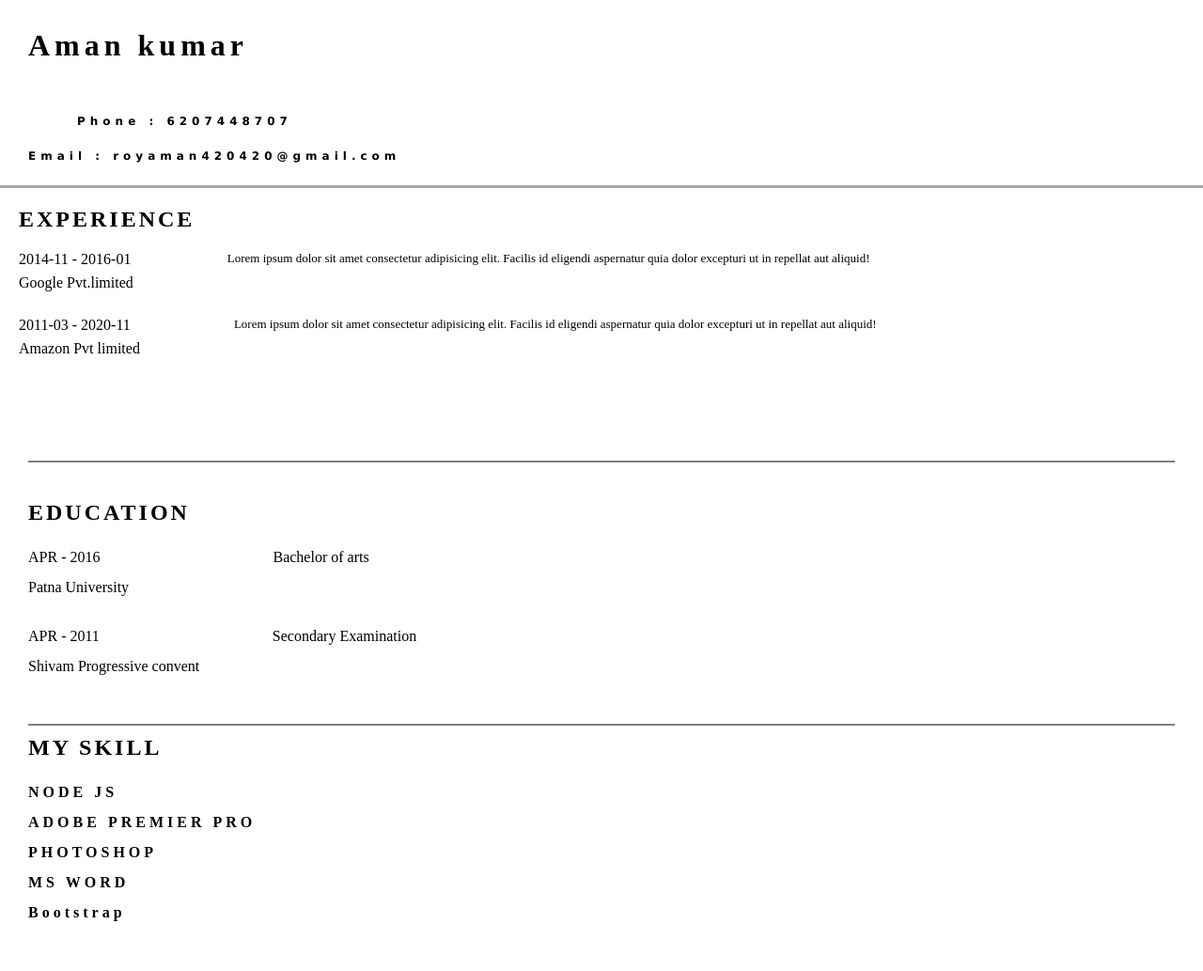
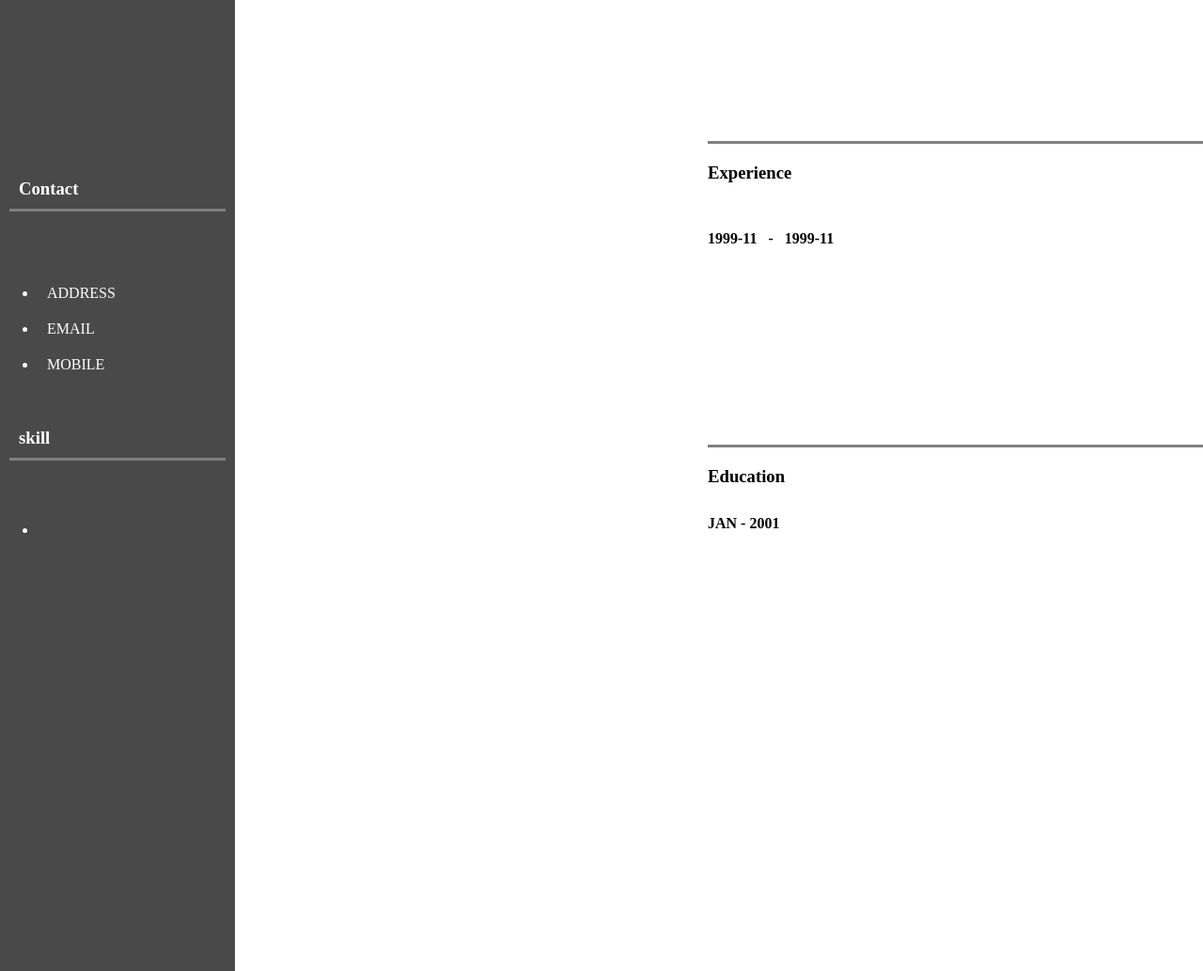
Before and after one commit to amanKumar689/resumeMaker, a website: page demo.html in a window 1280 px wide. Shown: the top 1033 px of the page at 94% size. Drawn offline with Linux system fonts and the light colour scheme.

Commit message:
all done after removing lorem 16th day

```diff
--- a/demo.html
+++ b/demo.html
@@ -4,107 +4,93 @@
 <head>
     <meta charset="UTF-8">
     <meta name="viewport" content="width=device-width, initial-scale=1.0">
-    <title>Document</title>
+    <title>1st </title>
     <style>
         * {
             padding: 0px;
             margin: 0px;
             box-sizing: border-box;
         }
-        .container{
-            max-height:1122px;
-        }
-        h1 {
-            height: 200px;
-            padding: 30px 0px 20px 30px;
-            border-bottom: 3px solid darkgray;
-            margin: 0px 0px 0px 0px;
-        font-family:Copperplate Gothic;
-        letter-spacing: 5px;
 
-         }
-
-        h1 p span {
-            font-size: 15px;
-            ;
+        li {
+            padding: 10px;
         }
 
-        section:nth-of-type(1) {
-            min-height: 290px;
-            padding: 20px;
+        ul:nth-of-type(2) li {
+            padding: 15px;
         }
+        .tab , .tab_2{
+            margin-bottom:20px;
+        }
+        .experience{
 
-        section:nth-of-type(2)
-        {
-            min-height: 250px;
-            padding:0px 30px 0px 30px;
-        }
-        section:nth-of-type(3)
-        {
-            min-height: 290px;
-            padding:30px;
         }
     </style>
 </head>
 
 <body>
+
     <div class="container">
-        <h1> Aman kumar <br/><br/>
-            <p> &nbsp;&nbsp;&nbsp;
-                <span style="font-size:12px ;font-family:Lucida Sans;letter-spacing: 5px;">Phone :  6207448707 </span> <br/>
-                <span style="font-size:12px;font-family:Lucida Sans;letter-spacing: 5px;">Email : royaman420420@gmail.com</span>
 
-            </p>
-        </h1>
-        <section>
-            <h2 style="margin-bottom:20px;font-family: Lucida Fax;letter-spacing: 3px;"> EXPERIENCE</h2>
+        <div class="first" style="height:1122px;width:250px;position: absolute;padding:180px 10px 10px 10px;background-color:rgb(73, 73, 73);color:white">
 
-            <div class="tab" style="margin-bottom:20px;position: relative;">
+            <h3 style="padding:10px;border-bottom:3px solid gray;margin:0px 0px 50px 0px;font-family:Lucida Fax;">Contact</h3> <br/>
+            <ul style="padding-left:30px">
 
-                <span>2014-11 - 2016-01<br/><span style="line-height: 2;"> Google Pvt.limited</span> </span>
-                <span style="font-size: 13px;position: absolute;top:0px;margin-left:100px;">
-                    Lorem ipsum dolor sit amet consectetur adipisicing elit. Facilis id eligendi aspernatur quia dolor excepturi ut in repellat aut aliquid!</span></div><div class="tab" style="margin-bottom:20px;position: relative;">
+                <li> ADDRESS <br/> <span style="font-size: 10px;"> </span></li>
+                <li> EMAIL <br/> <span style="font-size: 10px;"> </span></li>
+                <li>MOBILE <br/> <span style="font-size: 10px;">  </span></li>
 
-          <span>2011-03 - 2020-11<br/><span style="line-height: 2;"> Amazon Pvt limited</span> </span>
-          <span style="font-size: 13px;position: absolute;top:0px;margin-left:100px;">
-              Lorem ipsum dolor sit amet consectetur adipisicing elit. Facilis id eligendi aspernatur quia dolor excepturi ut in repellat aut aliquid!</span></div>
+            </ul>
+            <br/>
+            <h3 style="padding:10px;border-bottom:3px solid gray;margin:20px 0px 50px 0px;font-family:Lucida Fax;">skill</h3>
+            <ul style="padding-left:30px">
+
+                <li><br/></li>
+
+            </ul>
+
+        </div>
+
+        <div class="second" style="height:1122px;width:537px;position: absolute;right:0px;padding-left:10px;">
 
 
 
-        </section>
-        <section>
+            <h1 style="border-bottom:3px solid #808080;padding:30px 0px 60px 30px ;font-size: 50px;font-family: Copperplate Gothic;margin-top:60px"></h1>
+            <div class="experience" style="min-height: 300px;">
 
-            <h2 style="font-family: Lucida Fax;letter-spacing: 3px;border-top:2px solid gray;padding-top:40px"> EDUCATION</h2> <br/>
+                <h3 style="padding:20px 0px 50px 0px;font-family:Engravers MT;">Experience</h3>
+                <div class="tab">
 
-            <div class="tab_2" style="margin-bottom:20px">
-               <p style="display: inline-block;">APR - 2016
-                <span style="line-height: 2;margin-left:180px;">Bachelor of arts</span>
-            </p>
-               <br/>  <span style="line-height: 2;">Patna University</span></div> <div class="tab_2" style="margin-bottom:20px">
-          <p style="display: inline-block">APR - 2011
-           <span style="line-height: 2;margin-left:180px;">Secondary Examination </span>
-       </p>
-          <br/>  <span style="line-height: 2;">Shivam Progressive convent</span></div>
+                    <h4 style="margin-bottom:30px;  position: relative;min-height: 100px;">
+                        1999-11 &nbsp; - &nbsp; 1999-11 <br/><br/> &nbsp;&nbsp;&nbsp;&nbsp;
+
+                        <span style="font-size: 13px;margin-left:120px;position: absolute;top:0px;  ;margin-right:10px;line-height:1.5;font-family:Book Antiqua;font-weight: lighter;">  <span style="font-weight: bold;">
+                               </span><br/><br/> </span></h4></div>
+
+            </div>
+
+            <!-- ................................EDUCATION SECTION........................... -->
+
+            <div class="education" style="min-height:150px">
+                <h3 style="padding:20px 0px 30px 0px;font-family:Engravers MT;border-top:3px solid gray;margin-top:20px;">Education</h3>
+
+                 <div class="tab_2">
 
 
-        </section>
-        <section>
+                     <h4 style="margin-bottom:40px;position: relative;">
+                        JAN - 2001 <br/> <br/>
 
-            <h2 style="font-family: Lucida Fax;letter-spacing: 3px;border-top:2px solid gray;padding-top:10px">
-                MY SKILL</h2><br/>
-            <div class="skill">
+                        <span style="font-size: 13px;position: absolute;top:0px;left:250px;line-height:1.5;font-family:Book Antiqua; font-weight: lighter; ">
+                            <br/><br/></h4></div>
 
-                <span style="line-height:2;font-family:Lucida fax ;font-weight: bolder;letter-spacing: 4px;">
-                     NODE JS</span><br/><span style="line-height:2;font-family:Lucida fax ;font-weight: bolder;letter-spacing: 4px;">
-          ADOBE PREMIER PRO</span><br/><span style="line-height:2;font-family:Lucida fax ;font-weight: bolder;letter-spacing: 4px;">
-          PHOTOSHOP</span><br/><span style="line-height:2;font-family:Lucida fax ;font-weight: bolder;letter-spacing: 4px;">
-          MS WORD</span><br/><span style="line-height:2;font-family:Lucida fax ;font-weight: bolder;letter-spacing: 4px;">
-          Bootstrap</span><br/>
+
+
                     </div>
 
 
-        </section>
-    </div>
+
+            </div>
+        </div>
 </body>
-
 </html>
--- a/public/index.css
+++ b/public/index.css
@@ -735,9 +735,7 @@
                 .experience_area .swipe_up_2 .input {
                     width: 100vw;
                 }
-                .experience_area .swipe_up_2 .input:nth-of-type(2) {
-                    max-width: 180px;
-                }
+
             }
 
             .experience_area input {
```
Also changed, not shown: 1st.html (+2 -4 lines), index.js (+30 -6 lines), 1 other file.
